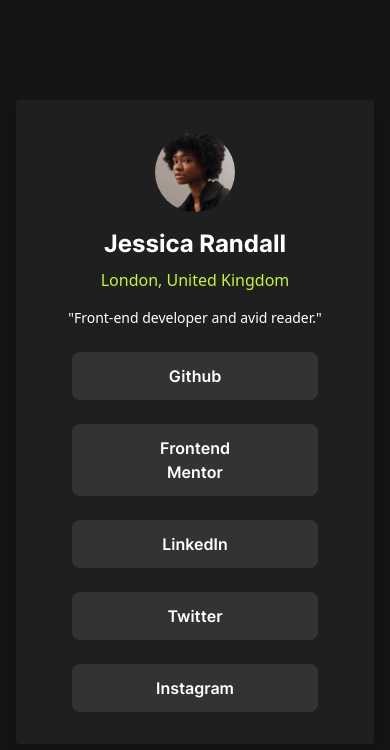
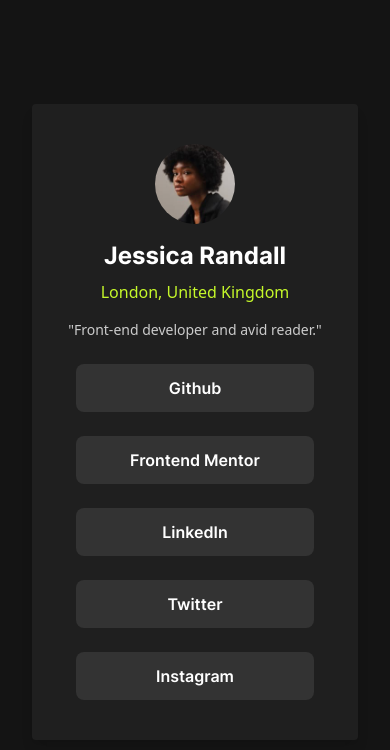
Before and after one commit to mrgreyh01/social-links-profile, a React (Vite) app: page / in a window 390 px wide. Shown: the top 750 px of the page. Built offline with nearby package versions, Linux system fonts and the light colour scheme; a web font is replaced by a local one.

Commit message:
Fixed UI Responsiveness

```diff
--- a/src/App.jsx
+++ b/src/App.jsx
@@ -13,23 +13,23 @@
       };
 
       return(
-          <button onClick={handleClick} className=' flex-grow mx-6  bg-grey rounded-lg text-white font-semi text-center hover:bg-green hover:text-offBlack  px-16 py-3 '>{label}</button>
+          <button onClick={handleClick} className=' flex-grow  mx-10  bg-grey rounded-lg text-white font-semi text-center hover:bg-green hover:text-offBlack  px-2 py-3 '>{label}</button>
       );
   };
 
   return (
     <>
-     <div className='bg-offBlack h-screen flex justify-center items-center '>
-       <div className='bg-darkGrey rounded overflow-visible shadow-lg p-8 mx-4  md:max-w-md w-full sm:max-w-lg lg:max-w-xl'>
+     <div className='bg-offBlack h-screen flex justify-center items-center p-8'>
+       <div className='bg-darkGrey rounded overflow-visible shadow-lg py-10 max-w-sm w-full '>
 
           <div className="flex flex-col items-center">
             <img src={avatar} alt='avatar-img' className='h-20 w-20 rounded-full mb-4' />
             <h1 className='text-white text-2xl font-bold mb-2'>Jessica Randall</h1>
             <h4 className='text-green text-center font-regular mb-4'>London, United Kingdom</h4>
-            <p className='text-white text-sm text-center font-regular mb-6'>"Front-end developer and avid reader."</p>
+            <p className='text-offWhite text-sm text-center font-regular mb-6'>"Front-end developer and avid reader."</p>
           </div>
 
-          <div className='flex  flex-col '>
+          <div className='flex  flex-col mx-1'>
             <Buttons url={"https://github.com"} label={"Github"}/>
             <br />
             <Buttons url={"https://frontendmentor.com"} label={"Frontend Mentor"}/>
@@ -41,13 +41,6 @@
             <Buttons url={"https://instagram.com"} label={"Instagram"}/>
           </div>
 
-
-
-          {/* GitHub
-          Frontend Mentor
-          LinkedIn
-          Twitter
-          Instagram */}
        </div>
      </div>
     </>
@@ -55,3 +48,6 @@
 }
 
 export default App
+
+
+// sm:max-w-lg lg:max-w-xl md:max-w-md
--- a/tailwind.config.js
+++ b/tailwind.config.js
@@ -17,14 +17,15 @@
         grey: "hsl(0, 0%, 20%)",
         darkGrey: " hsl(0, 0%, 12%)",
         offBlack: " hsl(0, 0%, 8%)",
-        white: "hsl(0, 0%, 100%)"
+        white: "hsl(0, 0%, 100%)",
+        offWhite: "hsl(0, 0%, 80%)",
       },
-      screens: {
-        'sm': '375px',
-        'md': '768px',
-        'lg': '1024px',
-        'xl': '1440px',
-      },
+      // screens: {
+      //   'sm': '375px',
+      //   'md': '768px',
+      //   'lg': '1024px',
+      //   'xl': '1440px',
+      // },
     },
   },
   plugins: [],
```
Also changed, not shown: vite.config.js (line endings or trailing spaces).
